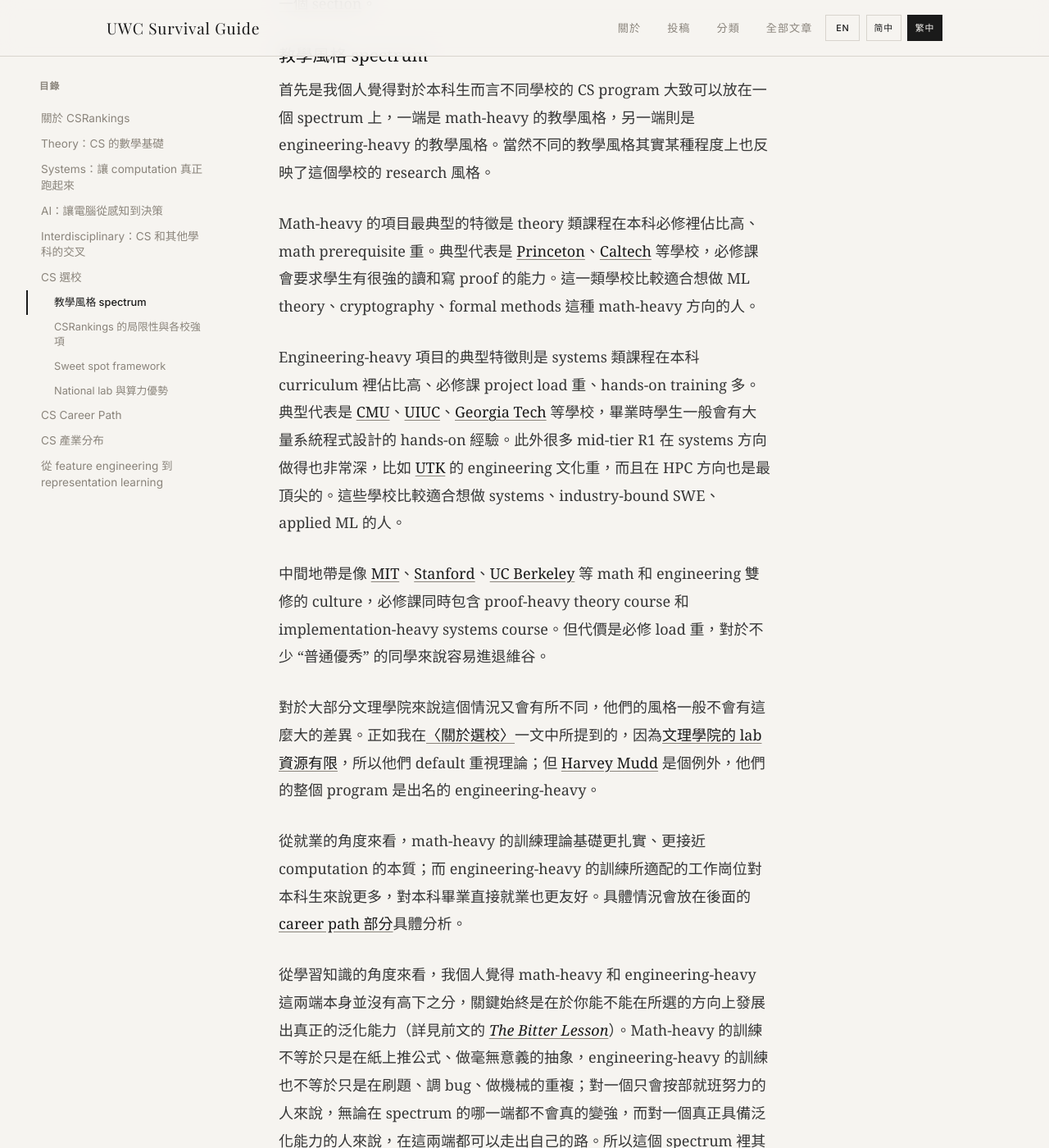
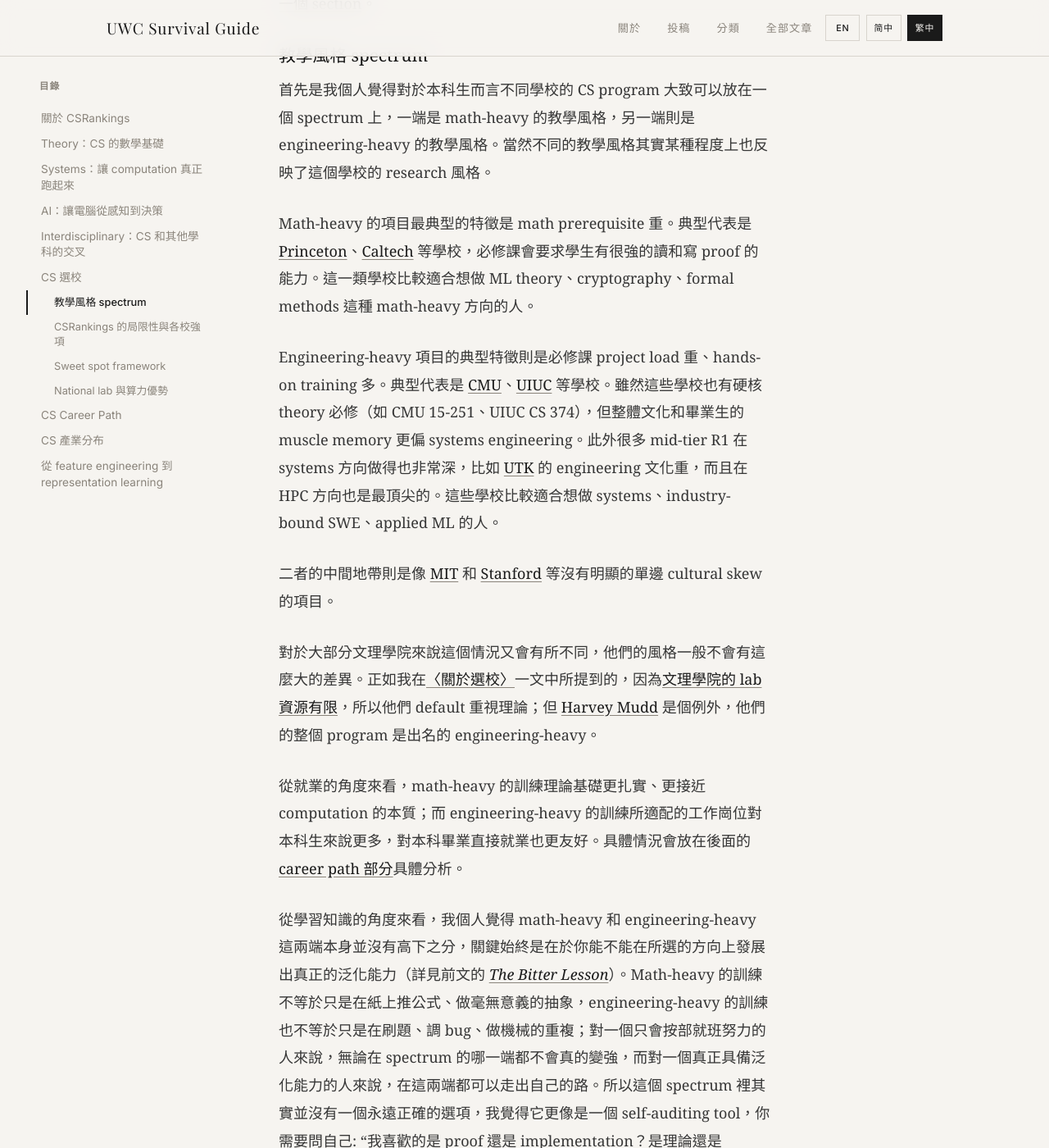
Before and after one commit to United-World-College/UWC-Survival-Guide, a Jekyll site: the page built from website/_guides/chinese/computer-science-TW.md, in a window 1280 px wide and 1400 px high, scrolled down 16865 px. Shown: the whole window at 82% size. Built offline with Jekyll 4.4.1, drawn with Linux system fonts in a browser that asks for light colours; some web fonts are replaced; some of the changed text lies outside the part shown.

Commit message:
refactor(cs-guide): simplify math-heavy / engineering-heavy spectrum framing
Drop the redundant "theory courses dominate" / "systems courses dominate"
framing on the math/engineering ends, clarify that CMU/UIUC also have hardcore
theory requirements but the culture leans systems, and reframe the middle as
just MIT/Stanford without a one-sided cultural skew.

```diff
--- a/website/_guides/chinese/computer-science-TW.md
+++ b/website/_guides/chinese/computer-science-TW.md
@@ -181,17 +181,19 @@
 
 首先是我個人覺得對於本科生而言不同學校的 CS program 大致可以放在一個 spectrum 上，一端是 math-heavy 的教學風格，另一端則是 engineering-heavy 的教學風格。當然不同的教學風格其實某種程度上也反映了這個學校的 research 風格。
 
-Math-heavy 的項目最典型的特徵是 theory 類課程在本科必修裡佔比高、math prerequisite 重。典型代表是 [Princeton](https://en.wikipedia.org/wiki/Princeton_University)、[Caltech](https://en.wikipedia.org/wiki/California_Institute_of_Technology) 等學校，必修課會要求學生有很強的讀和寫 proof 的能力。這一類學校比較適合想做 ML theory、cryptography、formal methods 這種 math-heavy 方向的人。
+Math-heavy 的項目最典型的特徵是 math prerequisite 重。典型代表是 [Princeton](https://en.wikipedia.org/wiki/Princeton_University)、[Caltech](https://en.wikipedia.org/wiki/California_Institute_of_Technology) 等學校，必修課會要求學生有很強的讀和寫 proof 的能力。這一類學校比較適合想做 ML theory、cryptography、formal methods 這種 math-heavy 方向的人。
 
-Engineering-heavy 項目的典型特徵則是 systems 類課程在本科 curriculum 裡佔比高、必修課 project load 重、hands-on training 多。典型代表是 [CMU](https://en.wikipedia.org/wiki/Carnegie_Mellon_University)、[UIUC](https://en.wikipedia.org/wiki/University_of_Illinois_Urbana-Champaign)、[Georgia Tech](https://en.wikipedia.org/wiki/Georgia_Institute_of_Technology) 等學校，畢業時學生一般會有大量系統程式設計的 hands-on 經驗。此外很多 mid-tier R1 在 systems 方向做得也非常深，比如 [UTK](https://en.wikipedia.org/wiki/University_of_Tennessee) 的 engineering 文化重，而且在 HPC 方向也是最頂尖的。這些學校比較適合想做 systems、industry-bound SWE、applied ML 的人。
+Engineering-heavy 項目的典型特徵則是必修課 project load 重、hands-on training 多。典型代表是 [CMU](https://en.wikipedia.org/wiki/Carnegie_Mellon_University)、[UIUC](https://en.wikipedia.org/wiki/University_of_Illinois_Urbana-Champaign) 等學校。雖然這些學校也有硬核 theory 必修（如 CMU 15-251、UIUC CS 374），但整體文化和畢業生的 muscle memory 更偏 systems engineering。此外很多 mid-tier R1 在 systems 方向做得也非常深，比如 [UTK](https://en.wikipedia.org/wiki/University_of_Tennessee) 的 engineering 文化重，而且在 HPC 方向也是最頂尖的。這些學校比較適合想做 systems、industry-bound SWE、applied ML 的人。
 
-中間地帶是像 [MIT](https://en.wikipedia.org/wiki/Massachusetts_Institute_of_Technology)、[Stanford](https://en.wikipedia.org/wiki/Stanford_University)、[UC Berkeley](https://en.wikipedia.org/wiki/University_of_California,_Berkeley) 等 math 和 engineering 雙修的 culture，必修課同時包含 proof-heavy theory course 和 implementation-heavy systems course。但代價是必修 load 重，對於不少 "普通優秀" 的同學來說容易進退維谷。
+二者的中間地帶則是像 [MIT](https://en.wikipedia.org/wiki/Massachusetts_Institute_of_Technology) 和 [Stanford](https://en.wikipedia.org/wiki/Stanford_University) 等沒有明顯的單邊 cultural skew 的項目。
 
 對於大部分文理學院來說這個情況又會有所不同，他們的風格一般不會有這麼大的差異。正如我在[〈關於選校〉]({{ '/guides/chinese/school-selection-TW/' | relative_url }})一文中所提到的，因為[文理學院的 lab 資源有限]({{ '/guides/chinese/school-selection-TW/#lac-與-stem-的錯位' | relative_url }})，所以他們 default 重視理論；但 [Harvey Mudd](https://en.wikipedia.org/wiki/Harvey_Mudd_College) 是個例外，他們的整個 program 是出名的 engineering-heavy。
 
 從就業的角度來看，math-heavy 的訓練理論基礎更扎實、更接近 computation 的本質；而 engineering-heavy 的訓練所適配的工作崗位對本科生來說更多，對本科畢業直接就業也更友好。具體情況會放在後面的 [career path 部分](#cs-career-path)具體分析。
 
-從學習知識的角度來看，我個人覺得 math-heavy 和 engineering-heavy 這兩端本身並沒有高下之分，關鍵始終是在於你能不能在所選的方向上發展出真正的泛化能力（詳見前文的 [*The Bitter Lesson*](#the-bitter-lesson)）。Math-heavy 的訓練不等於只是在紙上推公式、做毫無意義的抽象，engineering-heavy 的訓練也不等於只是在刷題、調 bug、做機械的重複；對一個只會按部就班努力的人來說，無論在 spectrum 的哪一端都不會真的變強，而對一個真正具備泛化能力的人來說，在這兩端都可以走出自己的路。所以這個 spectrum 裡其實並沒有一個永遠正確的選項，我覺得它更像是一個 self-auditing tool，你需要問自己: "我喜歡的是 proof 還是 implementation？是理論還是 applied science？是 mathematical clarity 還是 engineering elegance？" 然後選 spectrum 上適合你的位置。當然對於比較好的 R1 CS program 而言，不論學校本身是 math-heavy 還是 engineering-heavy，在每個領域裡都會有世界級的教授，所以即使現在 commit 了一個教學重心沒那麼契合的學校，在之後也可以多上一點自己感興趣方向的選修課或者去找對應領域的專家一起做 research。這其實就是 faculty 數量多的學校的一個非常大的好處。
+從學習知識的角度來看，我個人覺得 math-heavy 和 engineering-heavy 這兩端本身並沒有高下之分，關鍵始終是在於你能不能在所選的方向上發展出真正的泛化能力（詳見前文的 [*The Bitter Lesson*](#the-bitter-lesson)）。Math-heavy 的訓練不等於只是在紙上推公式、做毫無意義的抽象，engineering-heavy 的訓練也不等於只是在刷題、調 bug、做機械的重複；對一個只會按部就班努力的人來說，無論在 spectrum 的哪一端都不會真的變強，而對一個真正具備泛化能力的人來說，在這兩端都可以走出自己的路。所以這個 spectrum 裡其實並沒有一個永遠正確的選項，我覺得它更像是一個 self-auditing tool，你需要問自己: "我喜歡的是 proof 還是 implementation？是理論還是 applied science？是 mathematical clarity 還是 engineering elegance？" 然後選 spectrum 上適合自己的位置。
+
+當然對於比較好的 R1 CS program 而言，不論學校本身是 math-heavy 還是 engineering-heavy，在每個領域裡都會有世界級的教授，所以即使現在 commit 了一個教學重心沒那麼契合的學校，在之後也完全可以多上一點自己感興趣方向的選修課或者去找對應領域的專家一起做 research。這其實就是 faculty 數量多的學校的一個非常大的好處。
 
 ### CSRankings 的局限性與各校強項
 
```
Also changed, not shown: website/_guides/chinese/computer-science-CN.md (+6 -4 lines), website/_guides/default/computer-science.md (+6 -4 lines).
